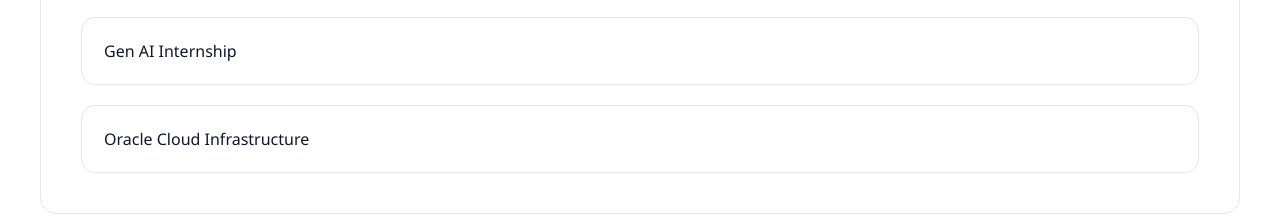
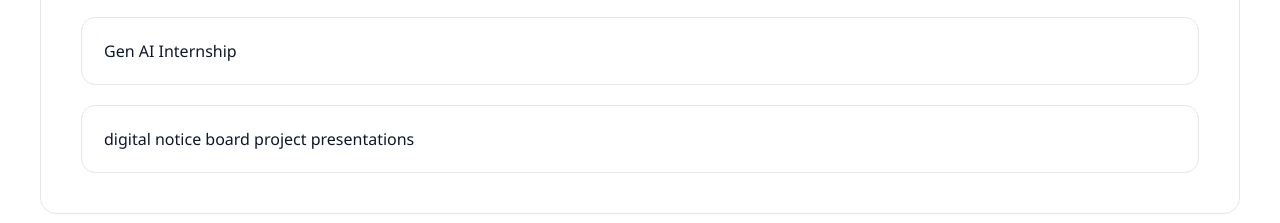
Before and after one commit to Dharanisrinivasan2005/protfolio--myself, a plain HTML site: page index.html in a window 1280 px wide. Shown: the part 2969-3192 px from the top of the page. Drawn offline with Linux system fonts and the light colour scheme.

```diff
--- a/index.html
+++ b/index.html
@@ -210,7 +210,7 @@
     </div>
 
     <div class="cert-card" onclick="openCert('certificates/paper.jpg')">
-      Oracle Cloud Infrastructure
+      digital notice board project presentations
     </div>
 
   </div>
```
